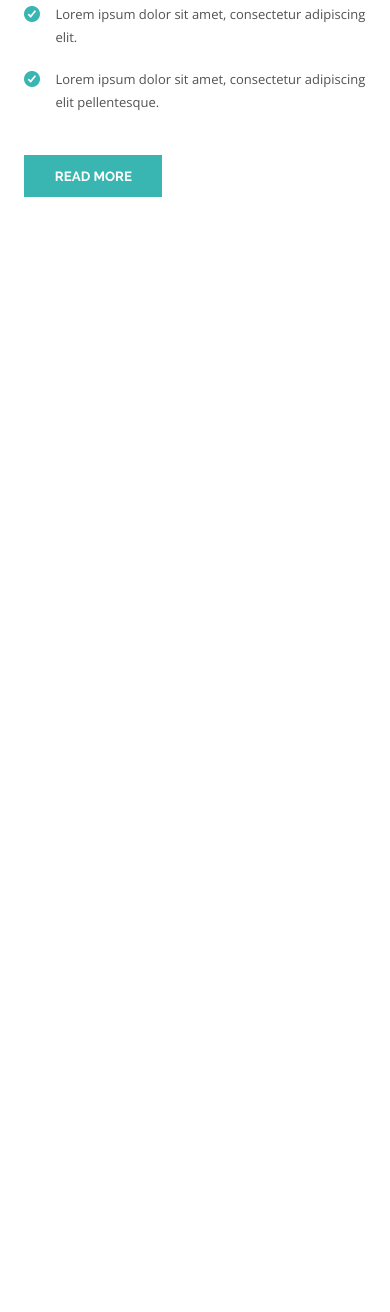
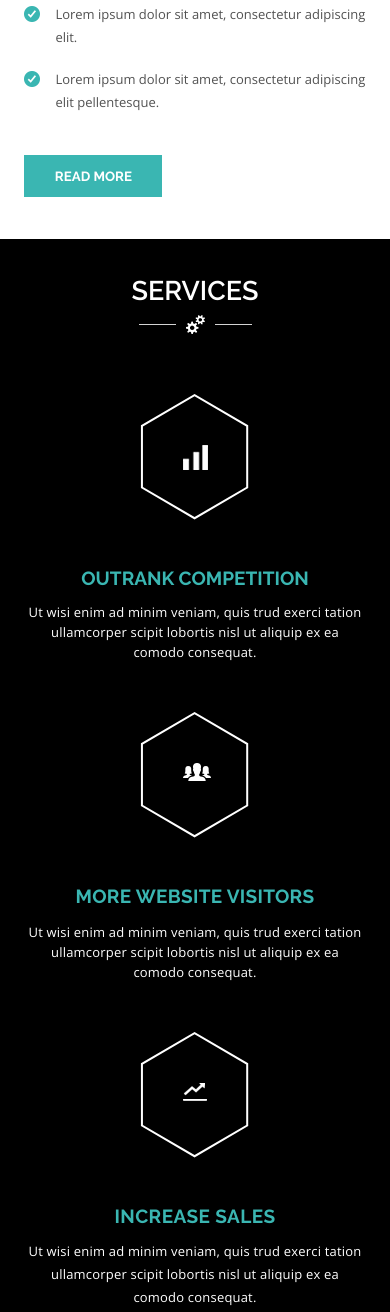
Before and after one commit to mishatch/parry, a plain HTML site: page index.html in a window 390 px wide. Shown: the part 838-2150 px from the top of the page. Before the commit the page ends 1077 px from the top, so only its background shows below. Drawn offline with nearby package versions, Linux system fonts and the light colour scheme.

Commit message:
add fourth component on mobile resolution

```diff
--- a/index.html
+++ b/index.html
@@ -84,7 +84,55 @@
       </div>
       <button class="raleway-bold">READ MORE</button>
     </section>
-    <section class="component-4"></section>
+    <section class="component-4 flex">
+      <h2 class="raleway-semibold">SERVICES</h2>
+      <div class="flex">
+        <div></div>
+        <img src="./assets/services.png" alt="Services" />
+        <div></div>
+      </div>
+      <div class="services flex">
+        <div>
+          <div class="hexagon">
+            <img src="./assets/hex.png" alt="Hexagon" />
+            <img
+              src="./assets/Graph_chart.png"
+              alt="Graph Chart"
+              class="graph"
+            />
+          </div>
+          <h3 class="raleway-bold">OUTRANK COMPETITION</h3>
+          <p class="open-sans-regular">
+            Ut wisi enim ad minim veniam, quis trud exerci tation ullamcorper
+            scipit lobortis nisl ut aliquip ex ea comodo consequat.
+          </p>
+        </div>
+        <div>
+          <div class="hexagon">
+            <img src="./assets/hex.png" alt="Hexagon" />
+            <img src="./assets/visitor Icon.png" alt="Visitors" class="graph" />
+          </div>
+          <h3 class="raleway-bold" id="visitors-heading">
+            MORE WEBSITE VISITORS
+          </h3>
+          <p class="open-sans-regular" id="visitors-paragraph">
+            Ut wisi enim ad minim veniam, quis trud exerci tation ullamcorper
+            scipit lobortis nisl ut aliquip ex ea comodo consequat.
+          </p>
+        </div>
+        <div>
+          <div class="hexagon">
+            <img src="./assets/hex.png" alt="Hexagon" />
+            <img src="./assets/increase.png" alt="increase" class="graph" />
+          </div>
+          <h3 class="raleway-bold" id="sales-heading">INCREASE SALES</h3>
+          <p class="open-sans-regular" id="sales-paragraph">
+            Ut wisi enim ad minim veniam, quis trud exerci tation ullamcorper
+            scipit lobortis nisl ut aliquip ex ea comodo consequat.
+          </p>
+        </div>
+      </div>
+    </section>
     <section class="component-5"></section>
     <section class="component-6"></section>
     <section class="component-7"></section>
--- a/styles/_palette.scss
+++ b/styles/_palette.scss
@@ -9,3 +9,4 @@ $portfolio: #323232;
 $footer-white: #fefefe;
 $input-txt: #7c7c7c;
 $contact-txt: #606060;
+$hover: #3ab6b2;
--- a/styles/components/component-4/_mobile.scss
+++ b/styles/components/component-4/_mobile.scss
@@ -0,0 +1,115 @@
+$main-width: 118px;
+$main-height: 70px;
+$inner-width: $main-width - 10px;
+$inner-height: $main-height - 10px;
+$border-width: 1px;
+.component-4 {
+  padding: 36px 6.25% 0 6.25%;
+  background-color: $main-black;
+  flex-direction: column;
+  align-items: center;
+  h2 {
+    font-size: 27px;
+    color: $txt-white;
+    margin-bottom: 9px;
+  }
+  > div:first-of-type {
+    gap: 10px;
+    margin-bottom: 89px;
+    > div {
+      width: 37px;
+      height: 1px;
+      background-color: $speaker-div-color;
+      margin-top: 9px;
+    }
+  }
+  .services {
+    flex-direction: column;
+    align-items: center;
+    > div {
+      display: flex;
+      flex-direction: column;
+      align-items: center;
+      margin-bottom: 79px;
+
+      h3 {
+        color: $main-blue;
+        font-size: 19px;
+        margin-bottom: 13px;
+      }
+      p {
+        color: $txt-white;
+        font-size: 13px;
+        letter-spacing: 0.2px;
+        text-align: center;
+        line-height: 20px;
+      }
+      #visitors-paragraph {
+        margin-top: 2px;
+      }
+      #visitors-heading {
+        letter-spacing: 0.3px;
+      }
+      #sales-heading {
+        letter-spacing: 0.4px;
+      }
+      #sales-paragraph {
+        line-height: 23px;
+      }
+    }
+    > div:last-of-type {
+      margin-bottom: 35px;
+    }
+    .hexagon {
+      width: 118px;
+      height: 70px;
+      background-color: $main-black;
+      position: relative;
+      margin-bottom: 74px;
+      &:hover::before {
+        border-bottom-color: $main-blue;
+        transition: 0.3s;
+        cursor: pointer;
+      }
+      &:hover::after {
+        border-top-color: $main-blue;
+        transition: 0.3s;
+        cursor: pointer;
+      }
+      &::before,
+      &::after {
+        content: "";
+        position: absolute;
+        left: 0;
+        width: 0;
+        border-left: 59px solid transparent;
+        border-right: 59px solid transparent;
+      }
+      &::before {
+        bottom: 100%;
+        border-bottom: 35px solid $main-black;
+      }
+      &::after {
+        top: 100%;
+        width: 0;
+        border-top: 35px solid $main-black;
+      }
+
+      > img:first-of-type {
+        z-index: 1;
+        position: absolute;
+        top: -35px;
+      }
+      &:hover {
+        background-color: $main-blue;
+        transition: 0.3s;
+        cursor: pointer;
+      }
+    }
+    .graph {
+      position: absolute;
+      top: 22px;
+      left: 47px;
+    }
+  }
+}
```
Also changed, not shown: assets/Graph_chart.png (added), assets/hex.png (added), assets/increase.png (added), assets/services.png (added), assets/visitor Icon.png (added), styles/styles.css, 1 other file.
